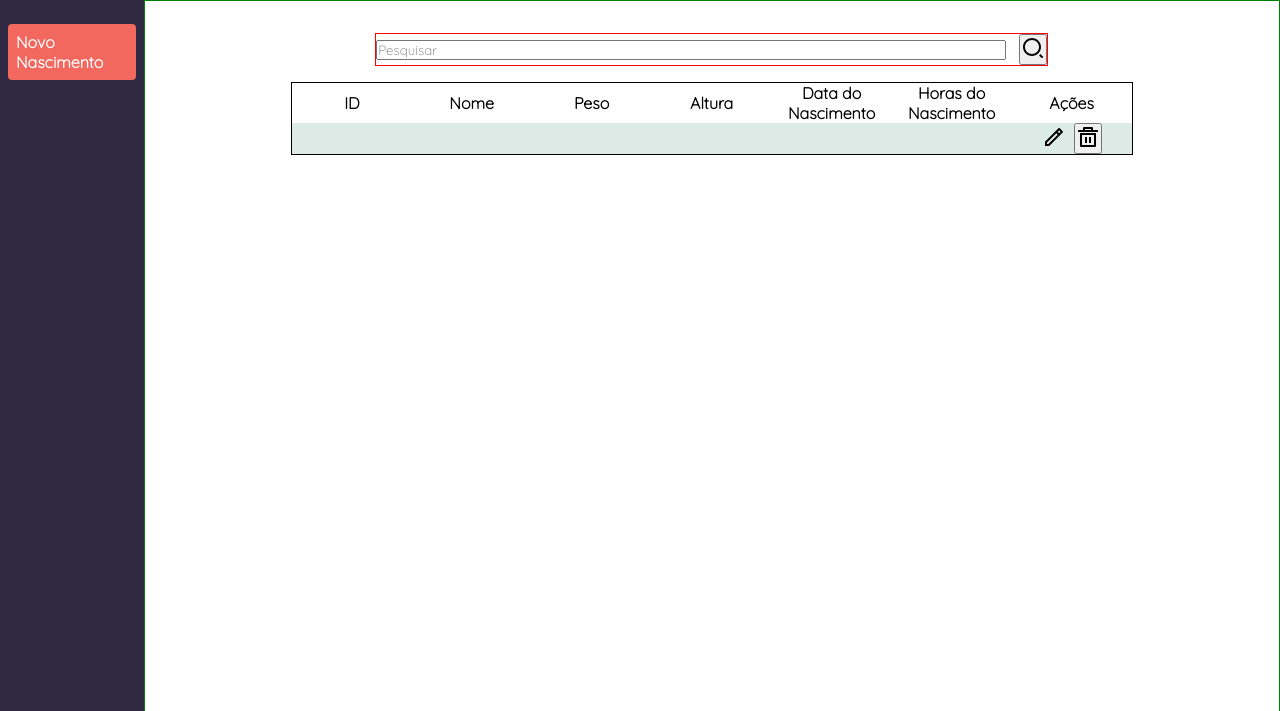
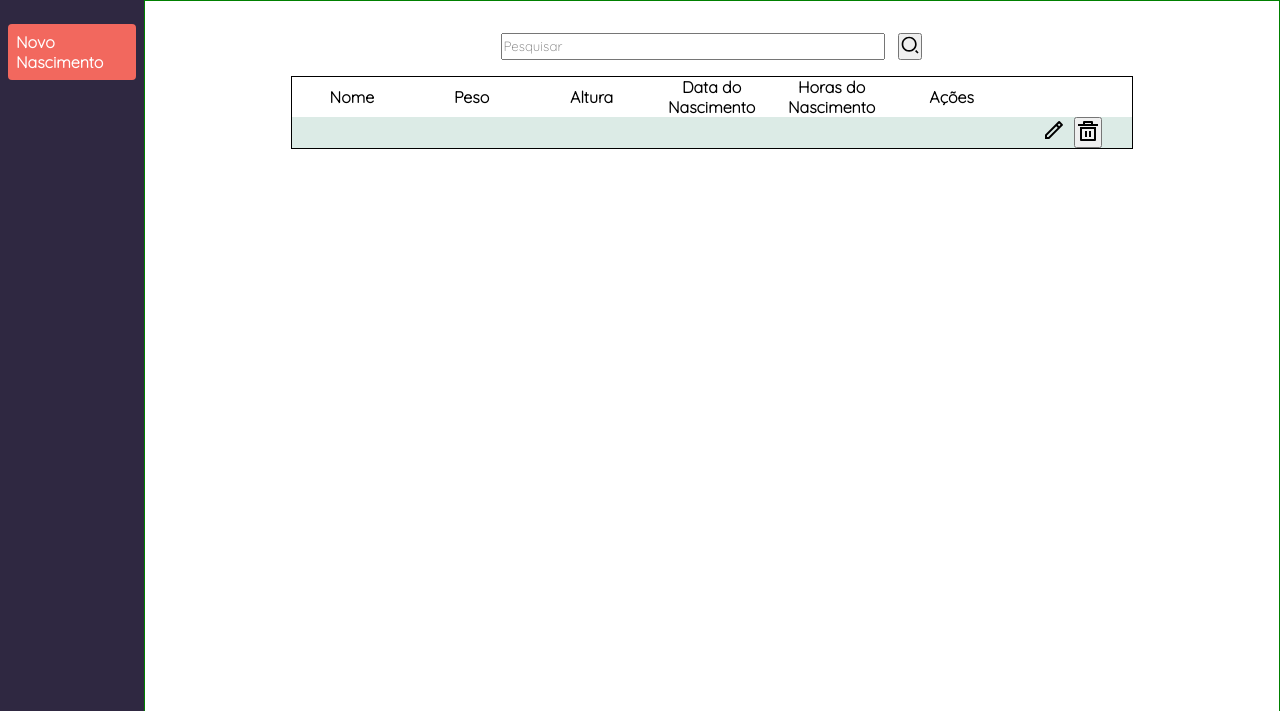
Before and after one commit to CleanoJr/projeto-bercario, a PHP site: page /nascimentos.php in a window 1280 px wide. Shown: the part 48-759 px from the top of the page. Run offline with PHP 8.4, Linux system fonts and the light colour scheme; tables that the repository leaves empty or names only in its code hold one stand-in row (values such as "Sample post"); data that the repository does not hold is empty.

Commit message:
Ajustes no cssda página nascimentos

```diff
--- a/css/style.css
+++ b/css/style.css
@@ -133,19 +133,27 @@ main {
 }
 
 #pesquisa-tabela {
-    width: 80%;
+    width: 50%;
     height: fit-content;
     margin: 1em 0;
     display: flex;
     align-items: center;
     justify-content:space-between;
-    border: 1px solid red;
+    /* border: 1px solid red; */
 }
 
 #pesquisa-tabela input {
-    height: 1.5em;
+    height: 2em;
     width: 100%;
     margin-right: 1em;
+}
+
+#pesquisa-tabela button {
+    height: 2em;
+}
+
+#pesquisa-tabela button img {
+    height: 1.5em;
 }
 
 /* ----- footer (Rodapé) ----- */
--- a/nascimentos.php
+++ b/nascimentos.php
@@ -52,7 +52,7 @@
                 <table>
                     <thead>
                         <tr>
-                            <th>ID</th>
+                            <!-- <th>ID</th> -->
                             <th>Nome</th>
                             <th>Peso</th>
                             <th>Altura</th>
```
